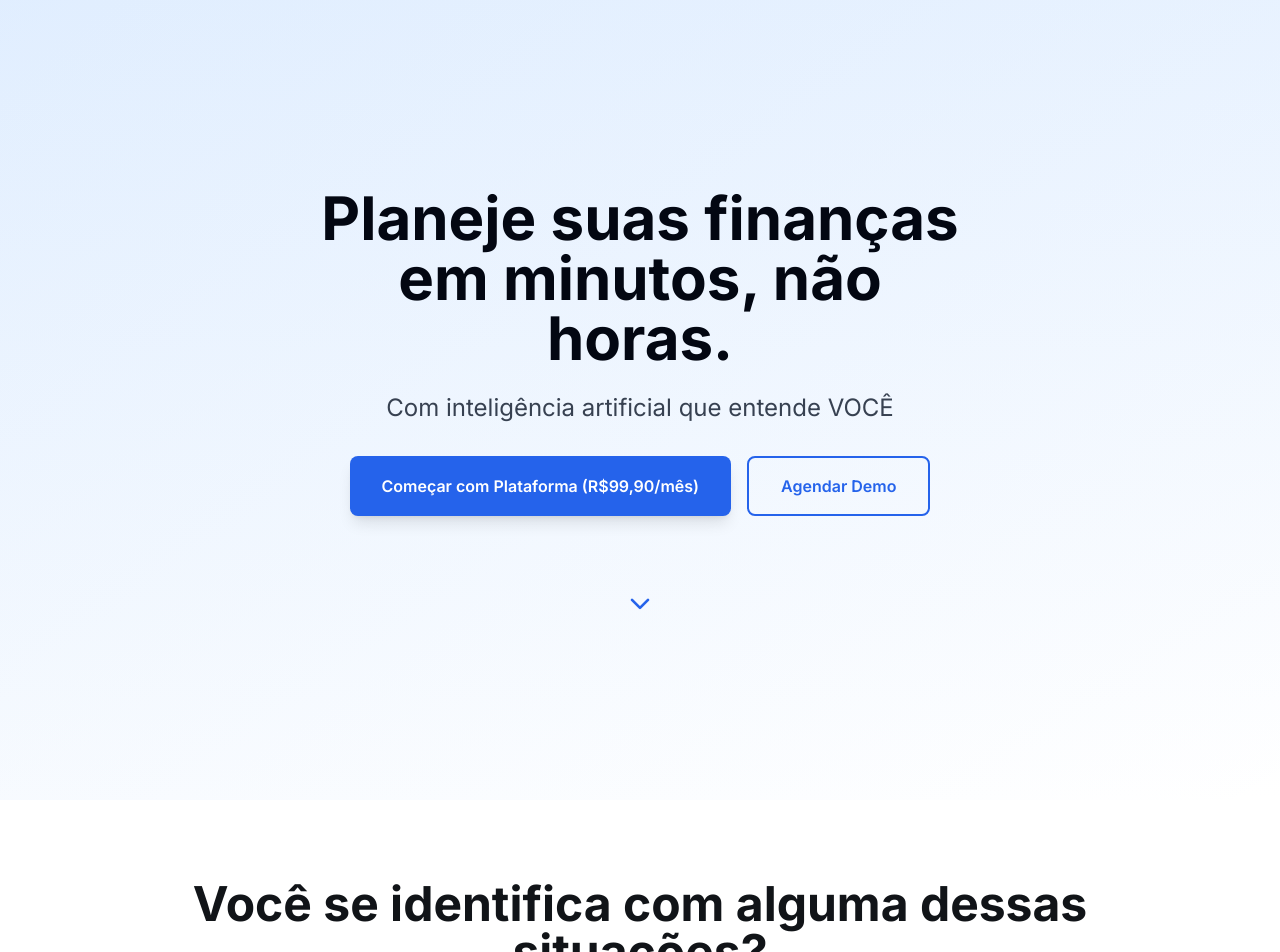
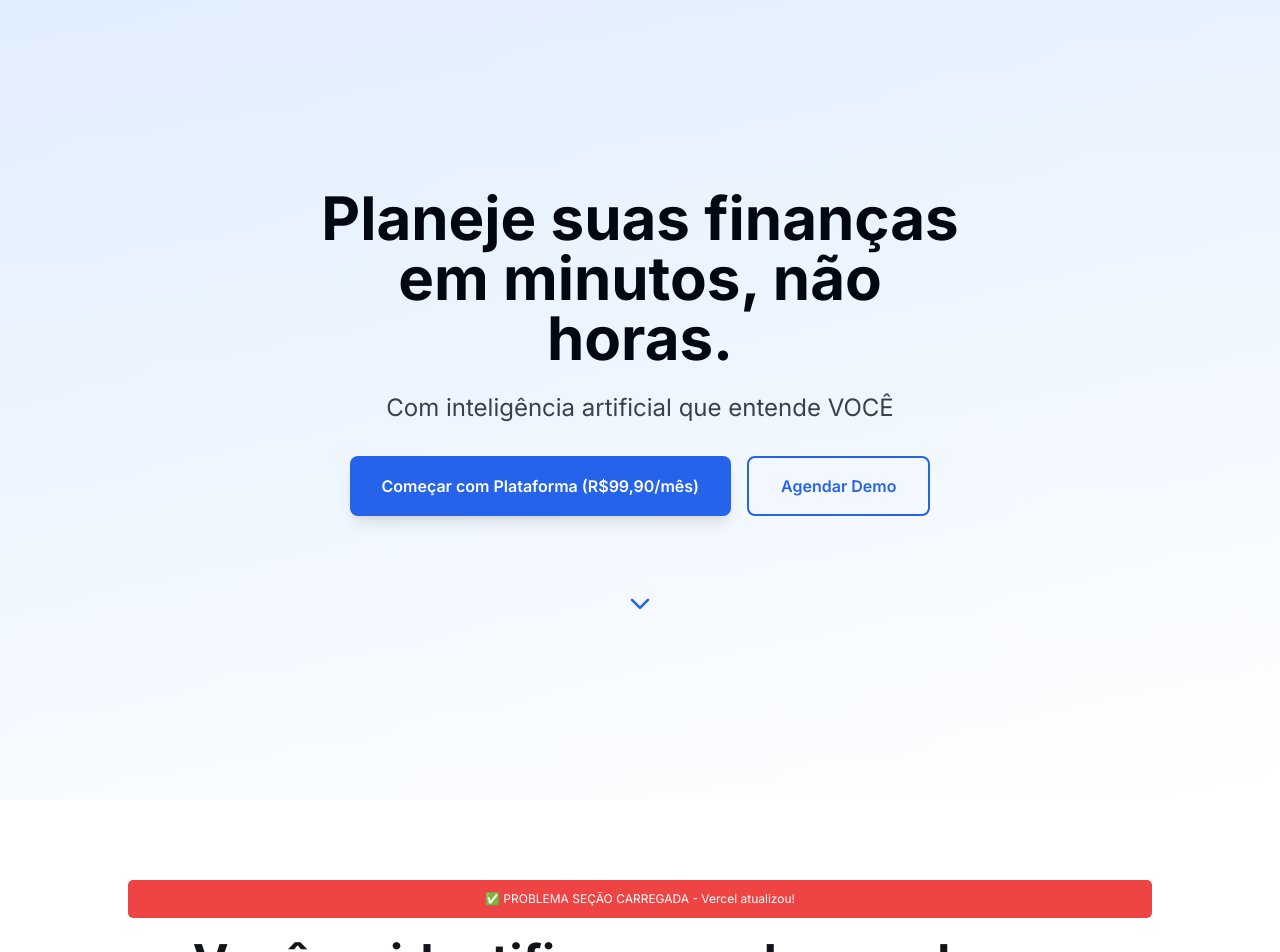
Before and after one commit to LuisF0693/SPFP, a React (Vite) app: page /transforme in a window 1280 px wide. Shown: the top 952 px of the page. Built offline with nearby package versions, Linux system fonts and the light colour scheme; a web font is replaced by a local one.

Commit message:
debug: adicionar elemento de teste visível para confirmar Vercel atualizando

```diff
--- a/src/components/landing/ProblemSection.tsx
+++ b/src/components/landing/ProblemSection.tsx
@@ -49,10 +49,14 @@ const painPoints = [
 ];
 
 export const ProblemSection: React.FC = () => {
+  console.log('ProblemSection renderizado!');
   return (
     <section className="py-20 px-4 bg-white">
       <div className="max-w-5xl mx-auto">
         <div className="text-center mb-16">
+          <div style={{ background: '#ef4444', color: 'white', padding: '10px', marginBottom: '20px', borderRadius: '5px', fontSize: '12px' }}>
+            ✅ PROBLEMA SEÇÃO CARREGADA - Vercel atualizou!
+          </div>
           <h2 className="text-4xl md:text-5xl font-bold mb-4" style={{ color: '#111418' }}>
             Você se identifica com alguma dessas situações?
           </h2>
```
